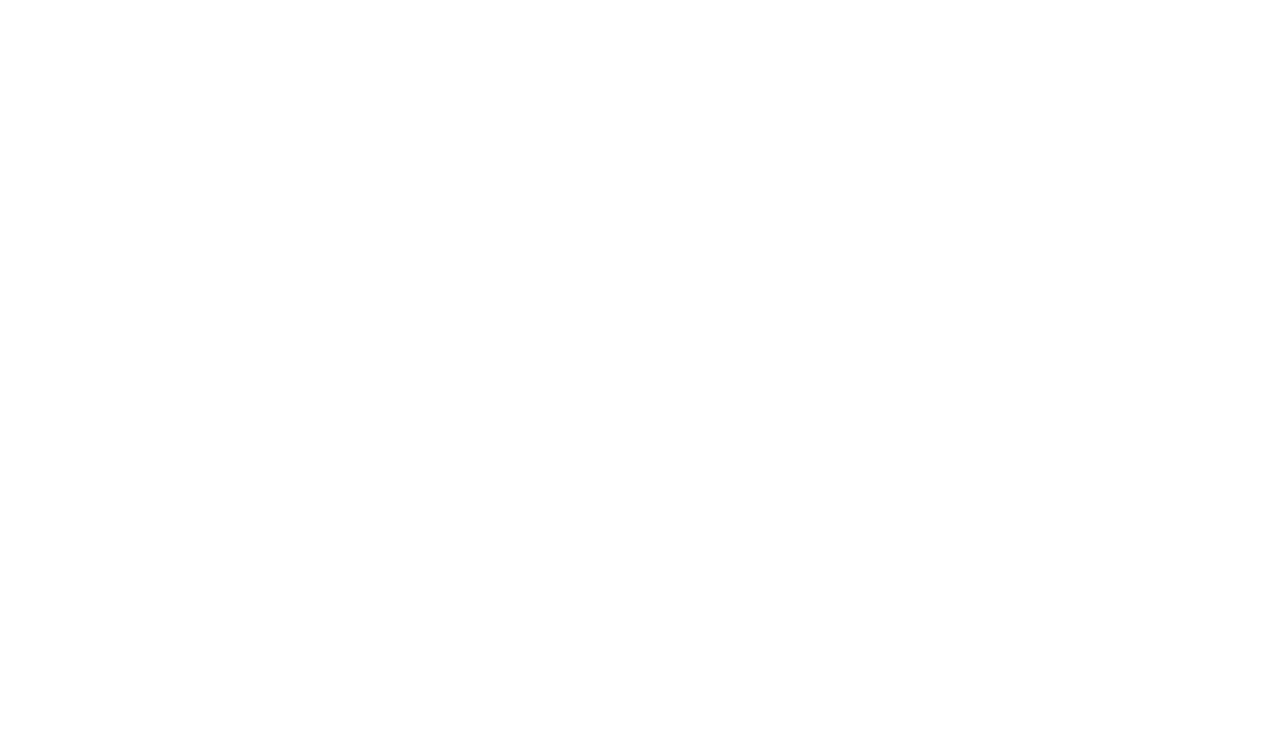
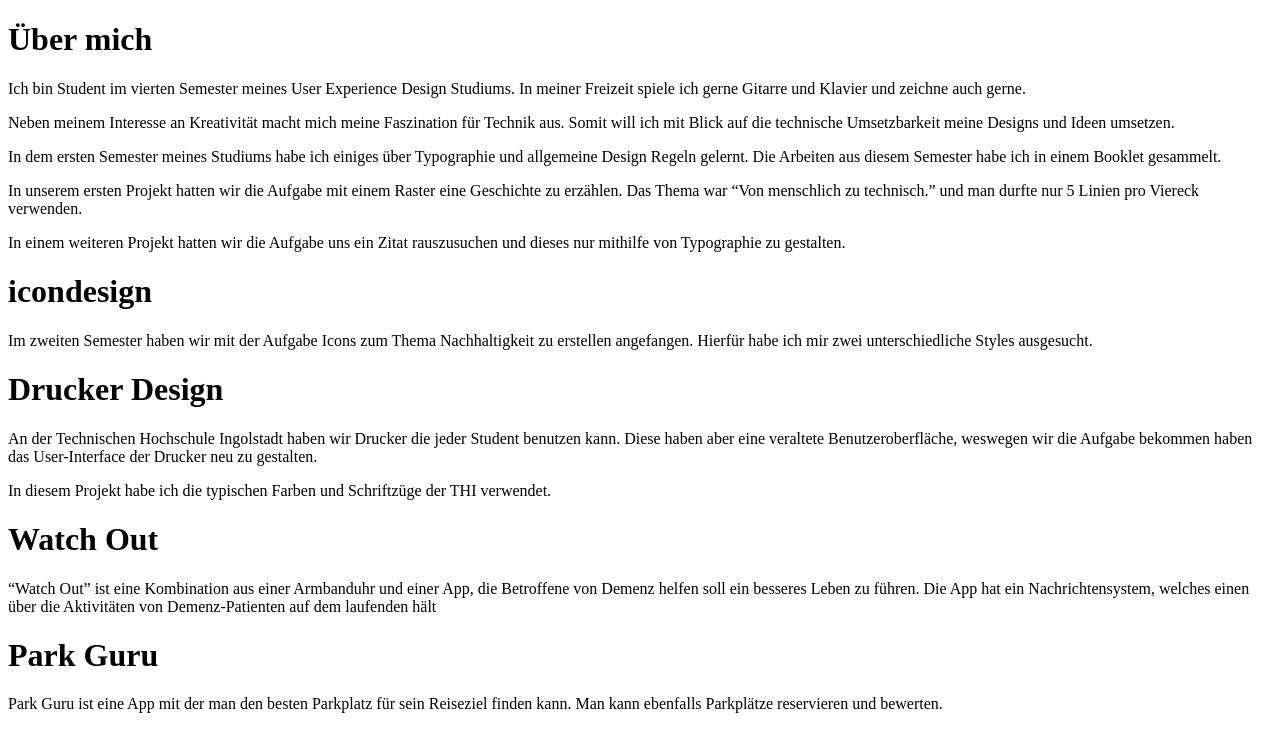
Before and after one commit to niiiicolaas/Nicolas-Weber-Portfolio, a plain HTML site: page index.html in a window 1280 px wide. Drawn offline with Linux system fonts and the light colour scheme.

Commit message:
Texte reinkopiert

```diff
--- a/index.html
+++ b/index.html
@@ -4,8 +4,76 @@
     <meta charset="UTF-8" />
     <meta name="viewport" content="width=device-width, initial-scale=1.0" />
     <title>Nicolas Weber</title>
-    <link rel="stylesheet" href="style.css">
+    <link rel="stylesheet" href="style.css" />
     <script type="module" src="script.mjs"></script>
   </head>
-  <body></body>
+  <body>
+    <div id="ueberMich">
+      <h1>Über mich</h1>
+      <p>
+        Ich bin Student im vierten Semester meines User Experience Design
+        Studiums. In meiner Freizeit spiele ich gerne Gitarre und Klavier und
+        zeichne auch gerne.
+      </p>
+      <p>
+        Neben meinem Interesse an Kreativität macht mich meine Faszination für
+        Technik aus. Somit will ich mit Blick auf die technische Umsetzbarkeit
+        meine Designs und Ideen umsetzen.
+      </p>
+    </div>
+    <div id="meineArbeit">
+      <p>
+        In dem ersten Semester meines Studiums habe ich einiges über Typographie
+        und allgemeine Design Regeln gelernt. Die Arbeiten aus diesem Semester
+        habe ich in einem Booklet gesammelt.
+      </p>
+      <p>
+        In unserem ersten Projekt hatten wir die Aufgabe mit einem Raster eine
+        Geschichte zu erzählen. Das Thema war “Von menschlich zu technisch.” und
+        man durfte nur 5 Linien pro Viereck verwenden.
+      </p>
+      <p>
+        In einem weiteren Projekt hatten wir die Aufgabe uns ein Zitat
+        rauszusuchen und dieses nur mithilfe von Typographie zu gestalten.
+      </p>
+    </div>
+    <div id="icondesign">
+      <h1>icondesign</h1>
+      <p>
+        Im zweiten Semester haben wir mit der Aufgabe Icons zum Thema
+        Nachhaltigkeit zu erstellen angefangen. Hierfür habe ich mir zwei
+        unterschiedliche Styles ausgesucht.
+      </p>
+    </div>
+    <div id="druckerdesign">
+      <h1>Drucker Design</h1>
+      <p>
+        An der Technischen Hochschule Ingolstadt haben wir Drucker die jeder
+        Student benutzen kann. Diese haben aber eine veraltete
+        Benutzeroberfläche, weswegen wir die Aufgabe bekommen haben das
+        User-Interface der Drucker neu zu gestalten.
+      </p>
+      <p>
+        In diesem Projekt habe ich die typischen Farben und Schriftzüge der THI
+        verwendet.
+      </p>
+    </div>
+    <div id="watchOut">
+      <h1>Watch Out</h1>
+      <p>
+        “Watch Out” ist eine Kombination aus einer Armbanduhr und einer App, die
+        Betroffene von Demenz helfen soll ein besseres Leben zu führen. Die App
+        hat ein Nachrichtensystem, welches einen über die Aktivitäten von
+        Demenz-Patienten auf dem laufenden hält
+      </p>
+    </div>
+    <div id="parkGuru">
+      <h1>Park Guru</h1>
+      <p>
+        Park Guru ist eine App mit der man den besten Parkplatz für sein
+        Reiseziel finden kann. Man kann ebenfalls Parkplätze reservieren und
+        bewerten.
+      </p>
+    </div>
+  </body>
 </html>
```
